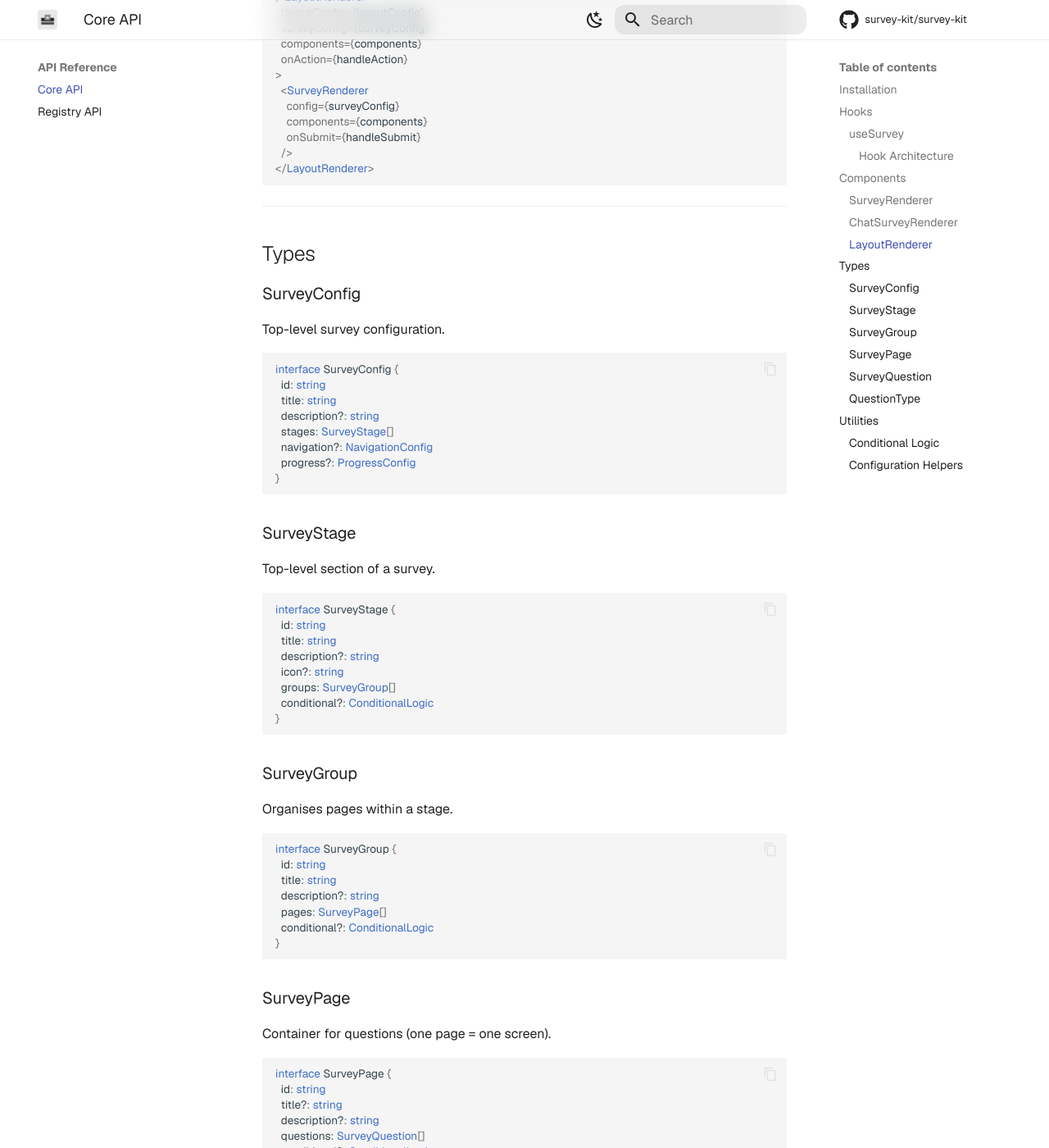
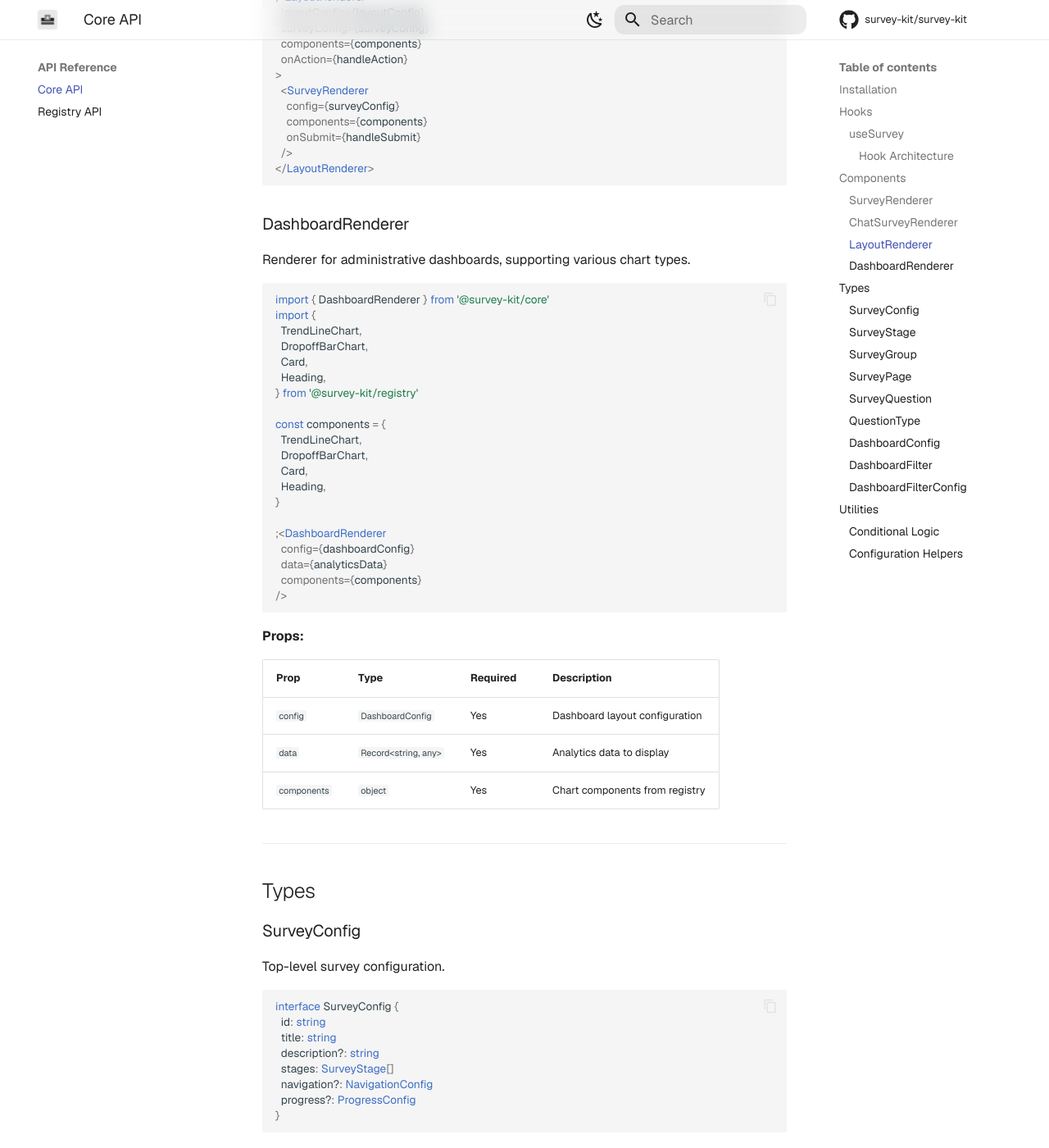
Before and after one commit to survey-kit/survey-kit, an MkDocs documentation site: the page built from docs/docs/api/core.md, in a window 1280 px wide and 1400 px high, scrolled down 4150 px. Shown: the whole window at 82% size. Built offline with MkDocs 1.6.1 and Material for MkDocs 9.7.7, drawn with Linux system fonts in a browser that asks for light colours; comment, search, counter and statistics services are not loaded; some of the changed text lies outside the part shown.

````diff
--- a/docs/docs/api/core.md
+++ b/docs/docs/api/core.md
@@ -185,6 +185,41 @@ import { LayoutRenderer, SurveyRenderer } from '@survey-kit/core'
 </LayoutRenderer>
 ```
 
+### DashboardRenderer
+
+Renderer for administrative dashboards, supporting various chart types.
+
+```tsx
+import { DashboardRenderer } from '@survey-kit/core'
+import {
+  TrendLineChart,
+  DropoffBarChart,
+  Card,
+  Heading,
+} from '@survey-kit/registry'
+
+const components = {
+  TrendLineChart,
+  DropoffBarChart,
+  Card,
+  Heading,
+}
+
+;<DashboardRenderer
+  config={dashboardConfig}
+  data={analyticsData}
+  components={components}
+/>
+```
+
+**Props:**
+
+| Prop         | Type                  | Required | Description                    |
+| ------------ | --------------------- | -------- | ------------------------------ |
+| `config`     | `DashboardConfig`     | Yes      | Dashboard layout configuration |
+| `data`       | `Record<string, any>` | Yes      | Analytics data to display      |
+| `components` | `object`              | Yes      | Chart components from registry |
+
 ---
 
 ## Types
@@ -283,6 +318,42 @@ type QuestionType =
   | 'emoji-slider'
 ```
 
+### DashboardConfig
+
+Configuration for the administrative dashboard.
+
+```typescript
+interface DashboardConfig {
+  id: string
+  title: string
+  groups: DashboardGroup[]
+}
+```
+
+### DashboardFilter
+
+Represents an active filter applied to the dashboard.
+
+```typescript
+interface DashboardFilter {
+  questionId: string
+  value: string | string[]
+}
+```
+
+### DashboardFilterConfig
+
+Configuration for a filterable dimension on the dashboard.
+
+```typescript
+interface DashboardFilterConfig {
+  id: string
+  label: string
+  type: 'select' | 'multiselect'
+  options: { label: string; value: string }[]
+}
+```
+
 ---
 
 ## Utilities
@@ -314,4 +385,7 @@ import {
 
 // Get all pages from a config
 const pages = getAllPages(config)
+
+// Extract filterable questions from a survey config
+const filters = extractFilterableQuestions(surveyConfig)
 ```
````
Also changed, not shown: docs/docs/api/registry.md (+43 -0 lines).
